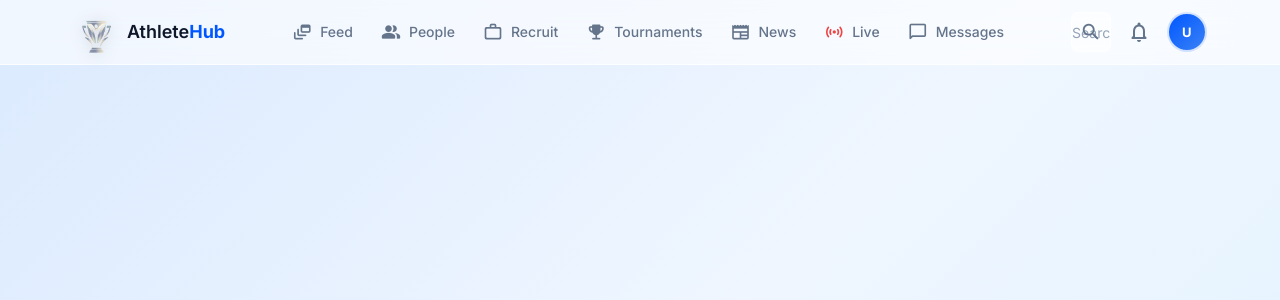
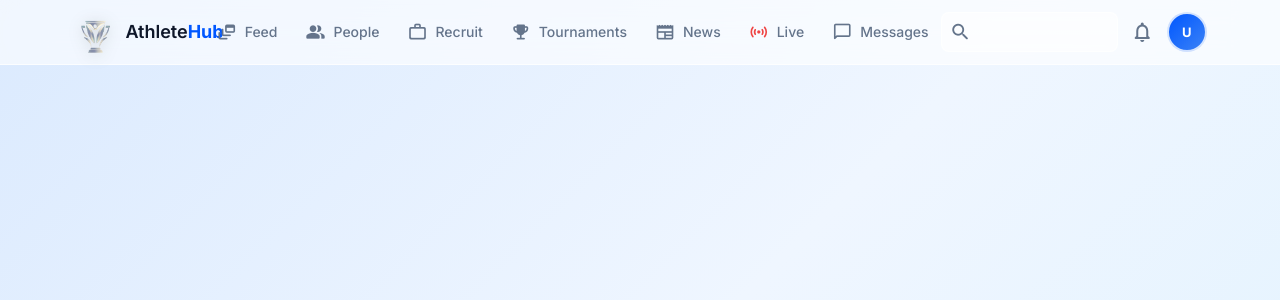
Before and after one commit to aditya-builds07/Athletehub, a PHP site: page /includes/header.php in a window 1280 px wide. Shown: the top 300 px of the page. Run offline with PHP 8.4, Linux system fonts and the light colour scheme.

Commit message:
search icon fixed

```diff
--- a/AthleteHub V1.3/assets/css/glass.css
+++ b/AthleteHub V1.3/assets/css/glass.css
@@ -162,14 +162,12 @@
 /* Global Search */
 .nav-search-wrapper {
   position: relative;
-  width: 40px;
-  height: 40px;
+  /* Automatically sizes to content (.search-input) */
 }
 
 .search-input {
-  position: absolute;
-  right: 0;
-  top: 0;
+  /* Removed absolute positioning */
+  display: block;
   width: 40px;
   height: 40px;
   border-radius: var(--radius-full);
@@ -183,10 +181,21 @@
   z-index: 10;
 }
 
-/* Base icon state perfectly matching bell */
+/* Hide placeholder when collapsed */
+.search-input::placeholder {
+  color: transparent !important;
+}
+
+/* Show placeholder when expanded */
+.search-input:focus::placeholder,
+.search-input:not(:placeholder-shown)::placeholder {
+  color: var(--text-light) !important;
+}
+
+/* Base icon state */
 .search-icon {
   position: absolute;
-  right: 9px;
+  left: 9px;
   top: 50%;
   transform: translateY(-50%);
   color: var(--text-muted);
@@ -216,11 +225,9 @@
   border: 1px solid rgba(255,255,255,0.7);
 }
 
-/* Slide icon to the left when expanded (anchored to right) */
+/* Icon stays on left, just changes color */
 .search-input:focus ~ .search-icon,
 .search-input:not(:placeholder-shown) ~ .search-icon {
-  right: 226px;
-  transform: translateY(-50%);
   color: var(--primary);
 }
 
```
Also changed, not shown: 1 other file.
